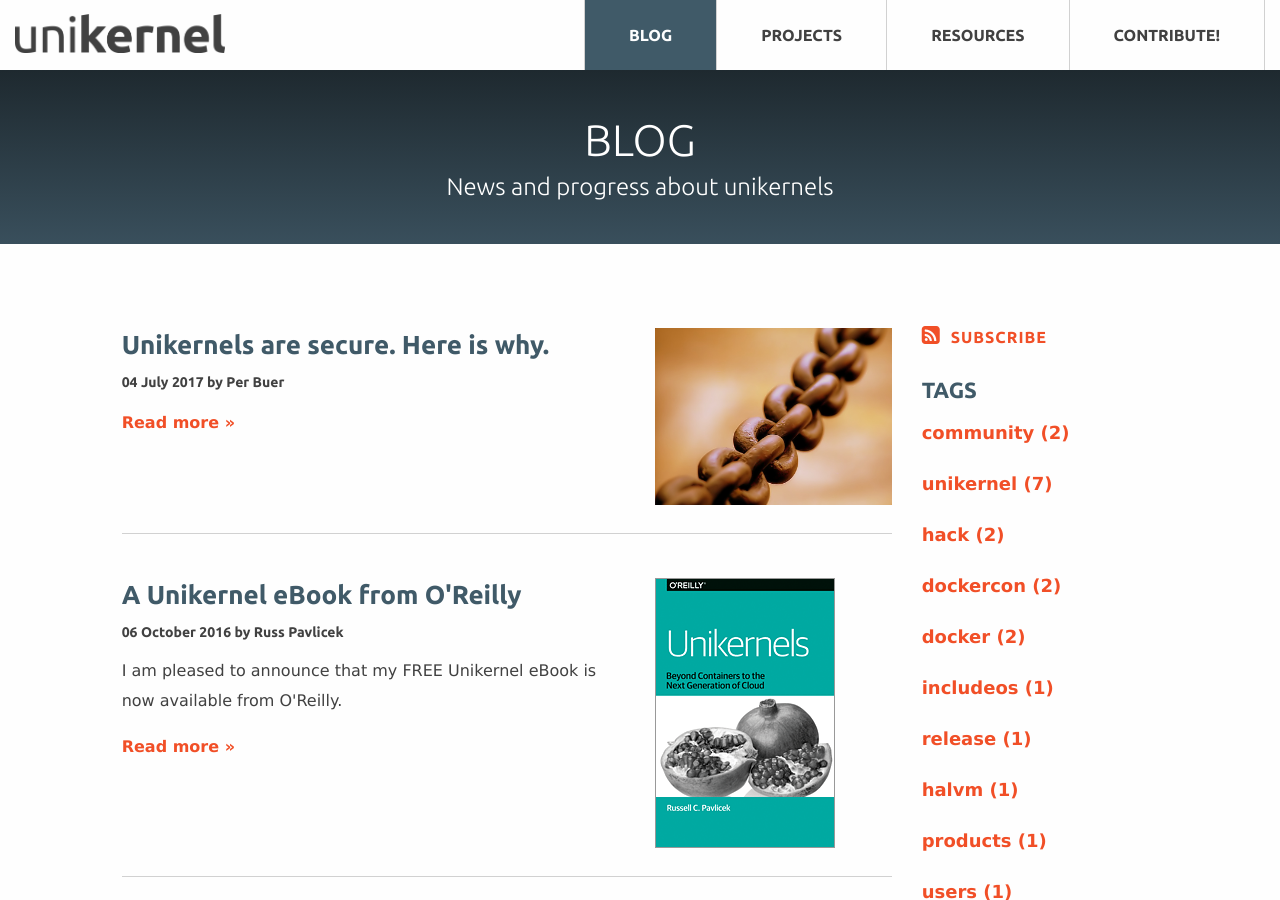
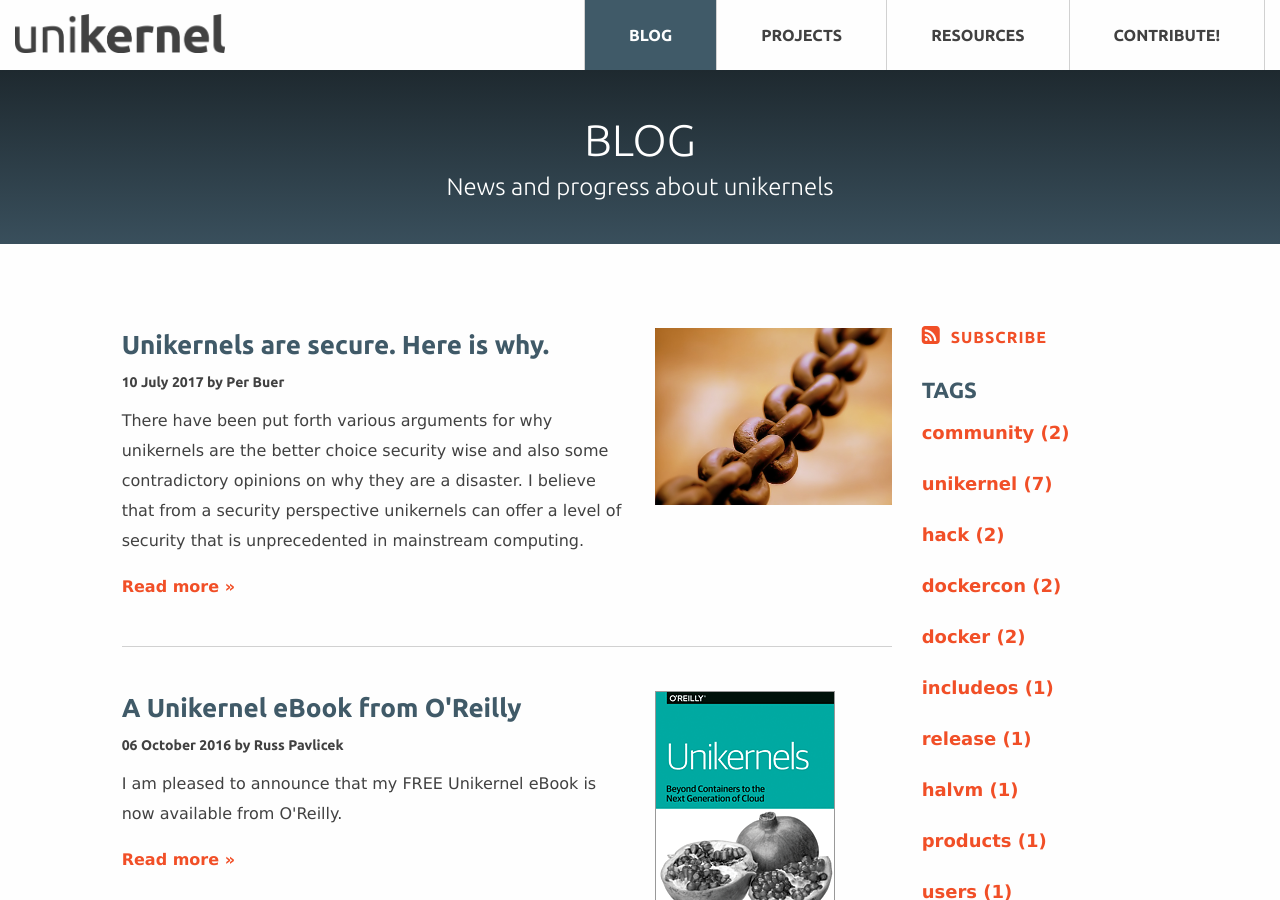
Before and after one commit to Unikernel-Systems/unikernel.org, a Jekyll site: the page built from blog/index.html, in a window 1280 px wide and 900 px high. Built offline with Jekyll 4.4.1, drawn with Linux system fonts in a browser that asks for light colours.

Commit message:
tweaks and minor fixes to blog post

```diff
--- a/blog/_posts/2017-07-04-how-unikernels-can-be-made-inpregnable.md
+++ b/blog/_posts/2017-07-04-how-unikernels-can-be-made-inpregnable.md
@@ -5,41 +5,43 @@ authors:
 - Per Buer
 author-urls:
 - 'https://twitter.com/perbu'
-date: 2017-07-04 14:30:00
+date: 2017-07-10 14:00:00
 tags: [unikernel, security]
 image: /images/Broad_chain_closeup.jpg
-excerpt:
+excerpt: There have been put forth various arguments for why unikernels are the better choice security wise and also some contradictory opinions on why they are a disaster. I believe that from a security perspective unikernels can offer a level of security that is unprecedented in mainstream computing.
 shorturl:
 ---
 {% include JB/setup %}
 
-*[Per Buer] is the CEO of [IncludeOS]. IncludeOS is a clean-slate unikernel written in C++ with performance and security in mind. Per Buer is the founder and previous CEO/CTO of Varnish Software.*
+*[Per Buer][] is the CEO of [IncludeOS][]. IncludeOS is a clean-slate unikernel written in C++ with performance and security in mind. Per Buer is the founder and previous CEO/CTO of Varnish Software.*
 
 We've created a video that explains this in 7 minutes, so you'll have the option of watching it instead of reading it.
 
-<iframe width="560" height="315" src="https://www.youtube.com/embed/aoomQn7gLm4?ecver=1" frameborder="0" allowfullscreen></iframe>
+<div class="flex-video">
+    <iframe width="560" height="315" src="https://www.youtube.com/embed/aoomQn7gLm4?ecver=1" frameborder="0" allowfullscreen></iframe>
+</div>
 
-There have been put forth various arguments for why Unikernels are the better choice security wise and also some contradictory opinions on why they are a disaster. I believe that from a security perspective Unikernels can offer a level of security that is unprecedented in mainstream computing.
+There have been put forth various arguments for why unikernels are the better choice security wise and also some contradictory opinions on why they are a disaster. I believe that from a security perspective unikernels can offer a level of security that is unprecedented in mainstream computing.
 
-### A Smaller codebase
+### A smaller codebase
 
-Classic operating systems are nothing if not generic. They support everything and the kitchen sink. Since they ship in their compiled form and since users cannot be expected to compile functionality as it is needed everything needs to come prebuilt and activated. Case in point; your windows laptop might come with various  services activated (bluetooth, file sharing, name resolution and similar services). You might not use them but they are there. Go to some random security conference and theses services will likely be the attack vector that is used to break into your laptop - even though you’ve never used them.
+Classic operating systems are nothing if not generic. They support everything and the kitchen sink. Since they ship in their compiled form and since users cannot be expected to compile functionality as it is needed, everything needs to come prebuilt and activated. Case in point; your Windows laptop might come with various services activated (bluetooth, file sharing, name resolution, and similar services). You might not use them but they are there. Go to some random security conference and these services will likely be the attack vector that is used to break into your laptop — even though you’ve never used them.
 
-Unikernels use sophisticated build systems that analyze the code you’re using and only link in the code that is actually used. The unused code doesn’t make it into the image created and doesn’t post a security risk. Typically unikernel images are in the 500kB-32MB range. Our own load balancer appliances weigh in at around 2MB.
+Unikernels use sophisticated build systems that analyze the code you’re using and only link in the code that is actually used. The unused code doesn’t make it into the image created and doesn’t pose a security risk. Typically, unikernel images are in the 500KB-32MB range. Our own load balancer appliances weigh in at around 2MB.
 
-## No shell.
+### No shell
 
-Unikernels have no shells. Most attacks I've seen invoke /bin/sh to modify the system they are attacking. Without a shell the attacker doesn't have this opportunity. This forces the attacker to use machine code to subvert the system, decreasing the likelyhood of succeeding with the attack.
+Unikernels have no shells. Most attacks I've seen invoke `/bin/sh` to modify the system they are attacking. Without a shell the attacker doesn't have this opportunity. This forces the attacker to use machine code to subvert the system, decreasing the likelihood of succeeding with the attack.
 
-## We're immutable - no support for reconfiguring the VM
+### We're immutable - no support for reconfiguring the VM
 
-Whenever we need to change a service that is running on a unikernel the service gets rebuilt and redeployed. So most likely the system doesn't have the ability to reconfigure itself. So the attacker will likely have to inject this code as well, something that would be next to impossble. Even if the attack is successful the VM will get back to a known state the next time there is a configuration change.
+Whenever we need to change a service that is running on a unikernel the service gets rebuilt and redeployed. So most likely the system doesn't have the ability to reconfigure itself. So the attacker will likely have to inject this code as well, something that would be next to impossible. Even if the attack is successful, the VM will get back to a known state the next time there is a configuration change.
 
-## No System calls
+### No System calls
 
-A binary application on Linux uses [system calls] to talk to the operating system. The mechanism for doing system calls is well predefined. System calls are numbered and on X86-64 you just put the number indicating the syscall in the %rax register and call the instruction syscall. So once you know what operating system the computer is running it’s very easy to invoke the operating system.
+A binary application on Linux uses [system calls][] to talk to the operating system. The mechanism for doing system calls is well defined. System calls are numbered and on x86-64 you just put the number indicating the syscall in the `%rax` register and call the instruction syscall. So once you know what operating system the computer is running it’s very easy to invoke the operating system.
 
-Have a look at this minimal hello world example written in C. This code, which is architecture specific (OS X ) just writes "Hello World" on file descriptor zero using system call #4. In order to compile this on Linux replace the 4 with a 1 and it should work on Linux.
+Have a look at this minimal hello world example written in C. This code, which is architecture specific (macOS), just writes "Hello World" on file descriptor zero using system call `#4`. In order to compile this on Linux replace the `4` with a `1` and it should work on Linux.
 
 <pre>
     #include <sys/syscall.h>
@@ -76,15 +78,15 @@ What we need is this:
 * a block interface for some storage
 * a serial port to output console data
 
-These can likely be invoked through the [VMCALL] instruction. This will trap and invoke the Virtual Machine Monitor. Since these interfaces are rather simplistic we can spend a moderate amount of effort securing these and making sure that they are reasonably bug free.
+These can likely be invoked through the [VMCALL][] instruction. This will trap and invoke the Virtual Machine Monitor. Since these interfaces are rather simplistic we can spend a moderate amount of effort securing these and making sure that they are reasonably bug free.
 
-If the VM runs in ring 3 it is incapable of modifying its own page tables. If the hypervisor loads the unikernel and sets the executable pages immutable before booting it the VM cannot alter itself. This dramatically reduces the aperture of the attack. As long as there no writeable and executable pages in the unikernel I'm strugling to see a way it can be subverted. If the application has a bug you might still be able to crash it and make it restart, but you have no way of subjugating the VM.
+If the VM runs in ring 3 it is incapable of modifying its own page tables. If the hypervisor loads the unikernel and sets the executable pages immutable before booting it, the VM cannot alter itself. This dramatically reduces the aperture of the attack. As long as there are no writeable and executable pages in the unikernel I'm strugling to see a way it can be subverted. If the application has a bug you might still be able to crash it and make it restart, but you have no way of subjugating the VM.
 
 The hardware is still potentially vulnerable and as such the VM might be subject to attacks like the bitbanging attack we’ve seen on various ARM platforms. However, the track record of x86-64 is very good and I wouldn’t have any problem relying on the platform for workloads with high security requirements.
 
 ## Conclusions
 
-The perimeter security defence of Unikernels are today far superior to traditional operating systems. The absence of system calls and shells blinds the attacker and even if the application is buggy subverting a unikernel VM is really hard. As our virtual machine monitors mature we can expect unikernel security to advance a lot further. The future for unikernels is secure.
+The perimeter security defence of unikernels are today far superior to traditional operating systems. The absence of system calls and shells blinds the attacker and even if the application is buggy, subverting a unikernel VM is really hard. As our virtual machine monitors mature we can expect unikernel security to advance a lot further. The future for unikernels is secure.
 
 <sub>[Image](https://commons.wikimedia.org/wiki/File:Broad_chain_closeup.jpg) is (c) 2006 Toni Lozano and used under a Creative Commons 2.0 Generic License</sub>
 
```
Also changed, not shown: other parts of blog/_posts/2017-07-04-how-unikernels-can-be-made-inpregnable.md (+11 -11 lines).
